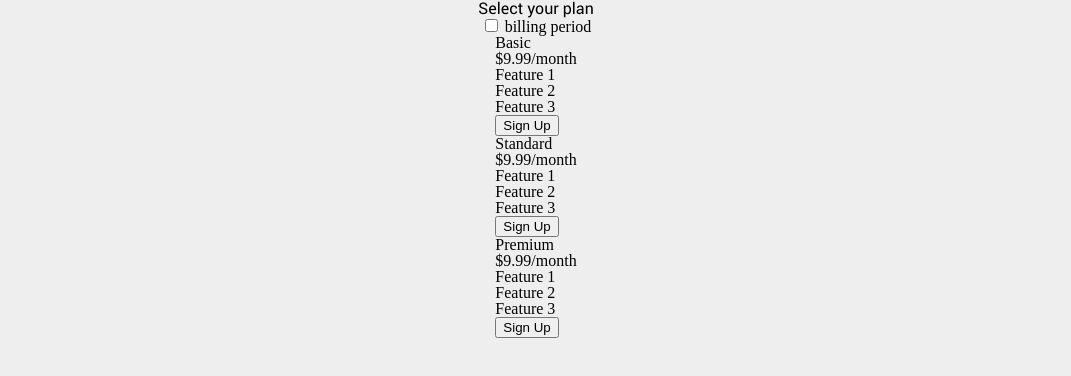
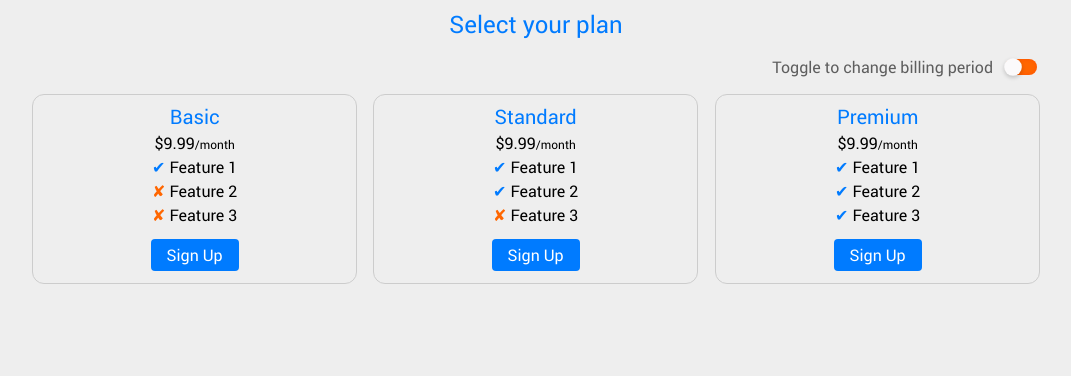
Before and after one commit to Olexandr-Trubin-Koshyk/select-plan, a website built with Parcel: page src/index.html in a window 1280 px wide. Shown: the whole page, without its empty margins (104-1175 px from the left). Built offline with nearby package versions, Linux system fonts and the light colour scheme.

Commit message:
added styles to project, created styles for button and toggler

```diff
--- a/src/index.html
+++ b/src/index.html
@@ -10,8 +10,14 @@
     <section class="select-plan">
       <h1 class="select-plan__title">Select your plan</h1>
       <div class="select-plan__billing-period">
-        <input type="checkbox" id="billingToggle">
-        <span id="billing-period-text" class="select-plan__text monhtly"> billing period</span>
+        <label class="select-plan__billing-toggler">
+          Toggle to change billing period
+          <input
+            type="checkbox"
+            id="billingToggle"
+            class="toggle"
+          >
+        </label>
       </div>
       <div class="select-plan__plans">
         <div class="select-plan__pricing-plan">
@@ -31,7 +37,7 @@
               Feature 3
             </li>
           </ul>
-          <button href="#" class="select-plan_sign-up-btn">Sign Up</button>
+          <div class="button">Sign Up</div>
         </div>
         <div class="select-plan__pricing-plan">
           <h2 class="select-plan__plan-title">Standard</h2>
@@ -50,7 +56,7 @@
               Feature 3
             </li>
           </ul>
-          <button href="#" class="select-plan_sign-up-btn">Sign Up</button>
+          <div class="button">Sign Up</div>
         </div>
         <div class="select-plan__pricing-plan">
           <h2 class="select-plan__plan-title">Premium</h2>
@@ -69,7 +75,7 @@
               Feature 3
             </li>
           </ul>
-          <button href="#" class="select-plan_sign-up-btn">Sign Up</button>
+          <div class="button">Sign Up</div>
         </div>
       </div>
     </section>
--- a/src/styles/main.scss
+++ b/src/styles/main.scss
@@ -2,6 +2,14 @@
 @import "utils";
 @import "fonts";
 @import "typography";
+
+@import "./select-plan/select-plan.scss";
+@import "./ui/toggle.scss";
+@import "./ui/button.scss";
+
+html {
+  font-family: "Roboto", sans-serif;
+}
 
 body {
   display: flex;
--- /dev/null
+++ b/src/styles/select-plan/select-plan.scss
@@ -0,0 +1,85 @@
+.select-plan {
+  &__title {
+    font-size: 3vh;
+    padding: 1.5vh;
+    color: $primary-color;
+  }
+
+  &__billing-period {
+    margin: 1vh;
+    align-self: flex-end;
+  }
+
+  &__billing-toggler {
+    display: flex;
+    align-items: center;
+    gap: 1vh;
+    font-size: 2vh;
+    color: $dark-grey-color;
+    cursor: pointer;
+  }
+
+  &__plans {
+    width: 100%;
+    display: flex;
+    justify-content: space-between;
+  }
+
+  &__pricing-plan {
+    text-align: center;
+    border: 0.2vh solid $border-color;
+    border-radius: 1.5vh;
+    padding: 1.5vh;
+    margin: 1vh;
+    flex: 1;
+    cursor: pointer;
+    will-change: transform;
+    transition: all 0.2s ease-in;
+
+    &:hover {
+      background-color: $white-color;
+      transform: scale(1.05);
+      transition: all 0.2s ease-out;
+    }
+  }
+
+  &__plan-title {
+    font-size: 2.5vh;
+    color: $primary-color;
+  }
+
+  &__price {
+    font-size: 2vh;
+    margin: 1vh 0;
+
+    span {
+      font-size: 1.5vh;
+    }
+  }
+
+  &__features {
+    list-style: none;
+    padding: 0;
+
+  }
+
+  &__feature-item {
+    margin: 1vh 0;
+
+    .checkmark {
+      color: $primary-color;
+
+      &::before {
+        content: "✔";
+      }
+    }
+
+    .cross {
+      color: $secondary-color;
+
+      &::before {
+        content: "✘";
+      }
+    }
+  }
+}
--- /dev/null
+++ b/src/styles/ui/button.scss
@@ -0,0 +1,15 @@
+.button {
+  display: inline-block;
+  background-color: $primary-color;
+  color: white;
+  padding: 1vh 2vh;
+  text-decoration: none;
+  border-radius: 0.5vh;
+  margin-top: 1vh;
+  transition: background-color 0.3s ease-in;
+
+  &:hover {
+    background-color: darken($primary-color, 20%);
+    transition: background-color 0.3s ease-out;
+  }
+}
--- /dev/null
+++ b/src/styles/ui/toggle.scss
@@ -0,0 +1,34 @@
+.toggle {
+  position: relative;
+  width: 4vh;
+  height: 2vh;
+  -webkit-appearance: none;
+  background: $secondary-color;
+  outline: none;
+  border-radius: 2vh;
+  box-shadow: inset 0 0 0.5vh rgba(255, 0, 0, 0.2);
+  transition: 0.7s;
+  cursor: pointer;
+
+  &::before {
+    content: "";
+    position: absolute;
+    width: 2vh;
+    height: 2vh;
+    border-radius: 2vh;
+    top: 0;
+    left: 0;
+    background: $white-color;
+    transform: scale(1.1);
+    box-shadow: 0 0.2vh 0.5vh rgba(0, 0, 0, 0.2);
+    transition: all 0.5s ease-in;
+  }
+
+  &:checked {
+    background: $primary-color;
+
+    &::before {
+      left: 2vh;
+    }
+  }
+}
--- a/src/styles/utils/_vars.scss
+++ b/src/styles/utils/_vars.scss
@@ -3,3 +3,4 @@ $secondary-color: #f60;
 $border-color: #ccc;
 $gray-color: #eee;
 $white-color: #fbfafb;
+$dark-grey-color: #5e5e5e;
```
